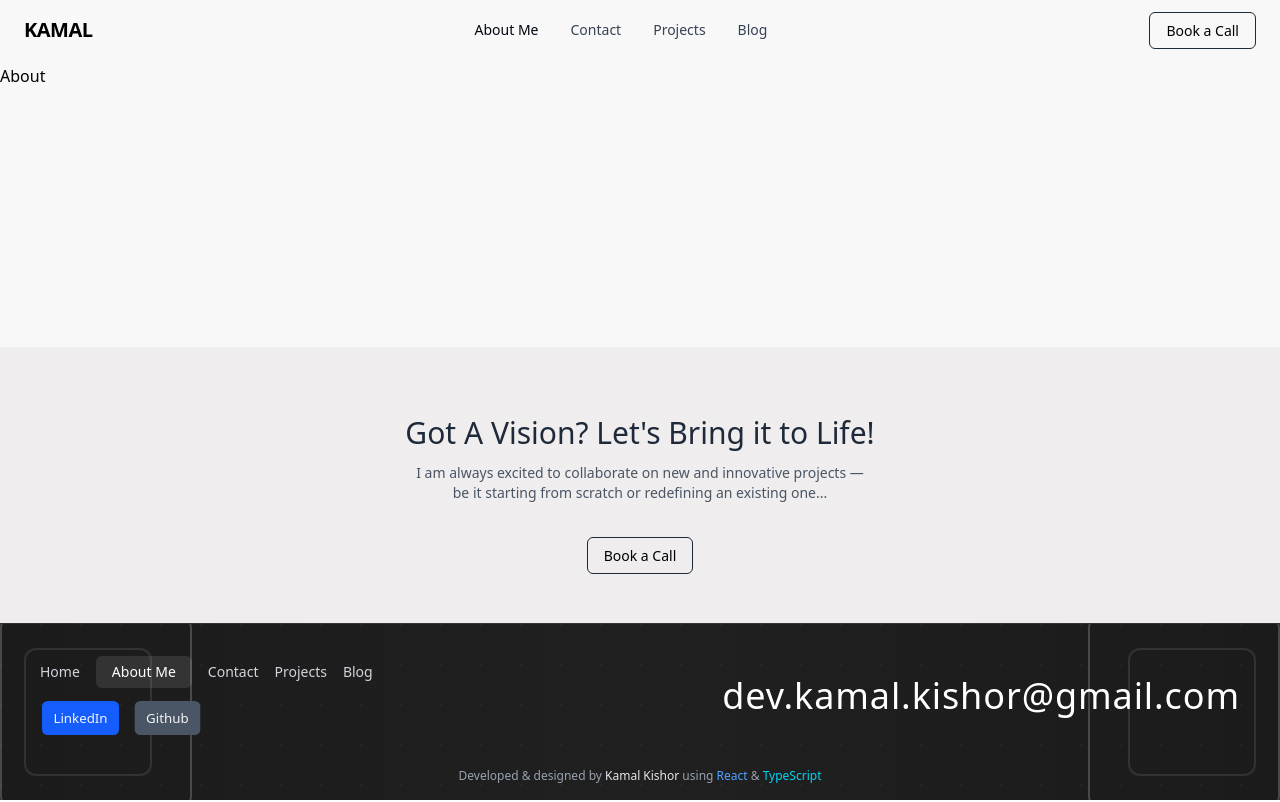
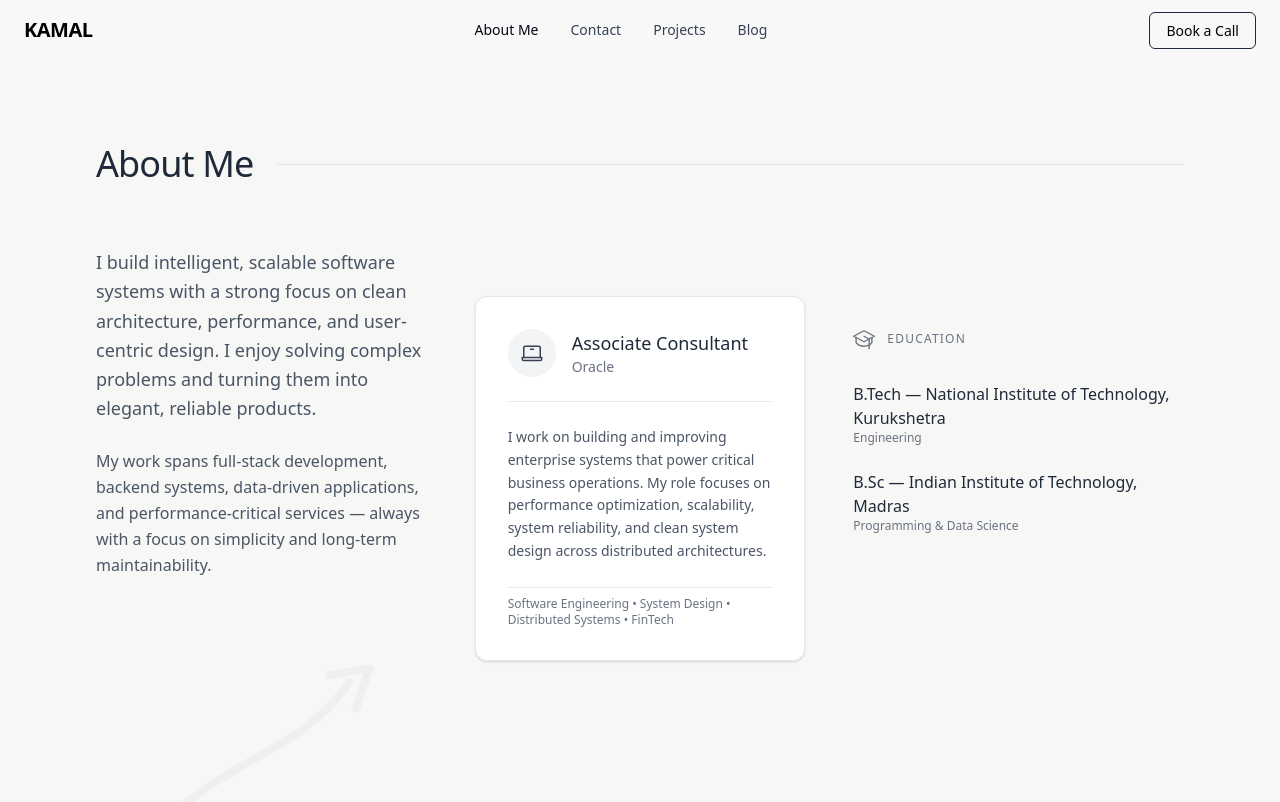
Before and after one commit to kkamal11/kkamal11.github.io, a React app: page /about in a window 1280 px wide. Shown: the top 802 px of the page. Built offline with nearby package versions, Linux system fonts and the light colour scheme; the HTML template or start-up script is replaced by a standard one.

Commit message:
enhanced footer

```diff
--- a/src/pages/About.tsx
+++ b/src/pages/About.tsx
@@ -1,5 +1,90 @@
+import Arrow from "../components/Arrow";
+import { Laptop, GraduationCap } from "phosphor-react";
+
 export default function About() {
-    return (
-        <div>About</div>
-    )
+  return (
+    <section className="min-h-screen bg-[#f7f7f5] px-6 md:px-24 py-20 text-gray-600">
+      {/* Header */}
+      <div className="max-w-6xl mx-auto">
+        <div className="flex items-center gap-6 mb-16">
+          <h1 className="text-4xl font-light tracking-tight text-gray-800 whitespace-nowrap">
+            About Me
+          </h1>
+          <div className="flex-1 h-px bg-gray-300 opacity-60" />
+        </div>
+
+        <div className="grid grid-cols-1 md:grid-cols-3 gap-12 items-start">
+          {/* Left: Intro */}
+          <div className="space-y-6 md:col-span-1">
+            <p className="leading-relaxed text-lg">
+              I build intelligent, scalable software systems with a strong focus on clean architecture,
+              performance, and user-centric design. I enjoy solving complex problems and turning them into
+              elegant, reliable products.
+            </p>
+            <p className="leading-relaxed">
+              My work spans full-stack development, backend systems, data-driven applications, and
+              performance-critical services — always with a focus on simplicity and long-term maintainability.
+            </p>
+
+            <Arrow />
+          </div>
+
+          {/* Middle: Experience */}
+          <div className="relative md:col-span-1 md:mt-12">
+            <div className="rounded-xl bg-white border border-gray-200 shadow-sm p-8 space-y-6">
+              <div className="flex items-center gap-4">
+                <div className="p-3 rounded-full bg-gray-100">
+                  <Laptop size={24} className="text-gray-700" />
+                </div>
+                <div>
+                  <h3 className="text-lg font-medium text-gray-800">Associate Consultant</h3>
+                  <p className="text-sm text-gray-500">Oracle</p>
+                </div>
+              </div>
+
+              <div className="h-px bg-gray-200" />
+
+              <p className="leading-relaxed text-sm">
+                I work on building and improving enterprise systems that power critical business operations.
+                My role focuses on performance optimization, scalability, system reliability, and clean system
+                design across distributed architectures.
+              </p>
+
+              <div className="pt-2 border-t border-gray-200 text-xs text-gray-500">
+                Software Engineering • System Design • Distributed Systems • FinTech
+              </div>
+            </div>
+          </div>
+
+          {/* Right: Education */}
+          <div className="md:col-span-1 md:pt-20">
+            <div className="space-y-8">
+              <div className="flex items-center gap-3">
+                <GraduationCap size={22} className="text-gray-500" />
+                <h4 className="uppercase tracking-widest text-xs text-gray-500">
+                  Education
+                </h4>
+              </div>
+
+              <div className="space-y-6">
+                <div>
+                  <p className="text-gray-800 font-medium">
+                    B.Tech — National Institute of Technology, Kurukshetra
+                  </p>
+                  <p className="text-xs text-gray-500">Engineering</p>
+                </div>
+
+                <div>
+                  <p className="text-gray-800 font-medium">
+                    B.Sc — Indian Institute of Technology, Madras
+                  </p>
+                  <p className="text-xs text-gray-500">Programming & Data Science</p>
+                </div>
+              </div>
+            </div>
+          </div>
+        </div>
+      </div>
+    </section>
+  );
 }
--- a/src/pages/Contact.tsx
+++ b/src/pages/Contact.tsx
@@ -32,7 +32,7 @@ export default function Contact() {
   }
 
   return (
-    <section className="min-h-screen bg-[#f7f7f5] flex items-center justify-center px-6 my-8">
+    <section className="min-h-screen bg-[#f7f7f5] flex items-center justify-center px-6 my-3 md:my-8">
       <div className="max-w-xl w-full bg-white rounded-xl shadow-sm border border-gray-200 p-10 space-y-6">
 
         <div>
```
